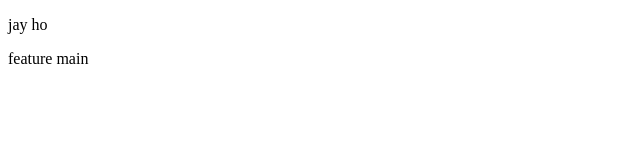
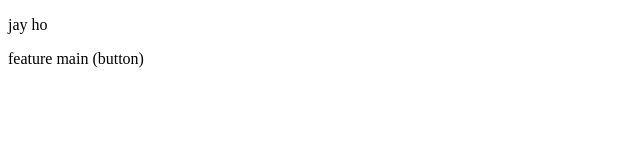
Before and after one commit to 382350/localrepo, a plain HTML site: page index.html in a window 1280 px wide. Shown: the full height of the page, 0-640 px from the left. Drawn offline with Linux system fonts and the light colour scheme.

```diff
--- a/index.html
+++ b/index.html
@@ -7,7 +7,7 @@
 </head>
 <body>
     <p>jay ho</p>
-    <p>feature main</p>
+    <p>feature main (button)</p>
 
 </body>
 </html>
```
